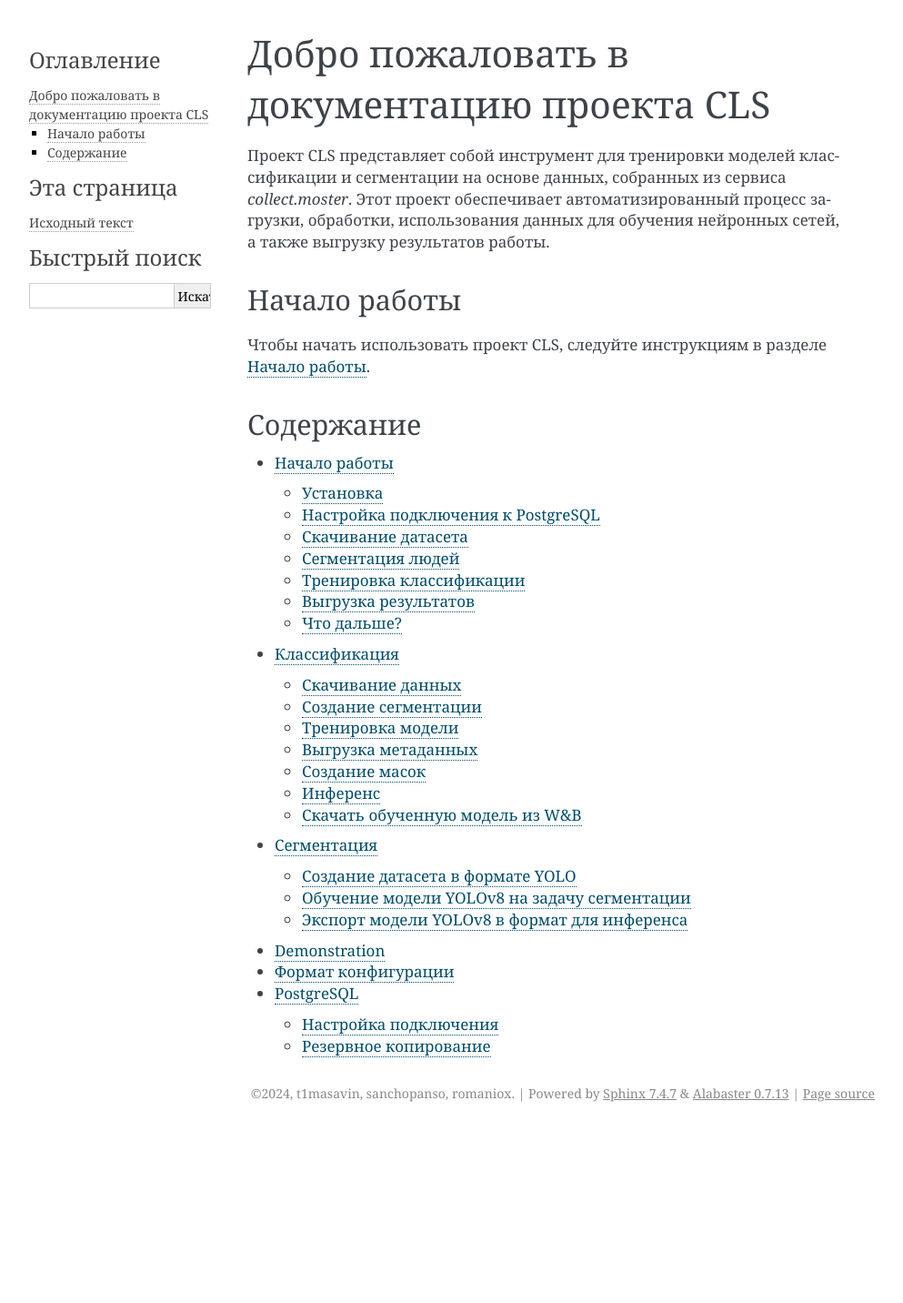
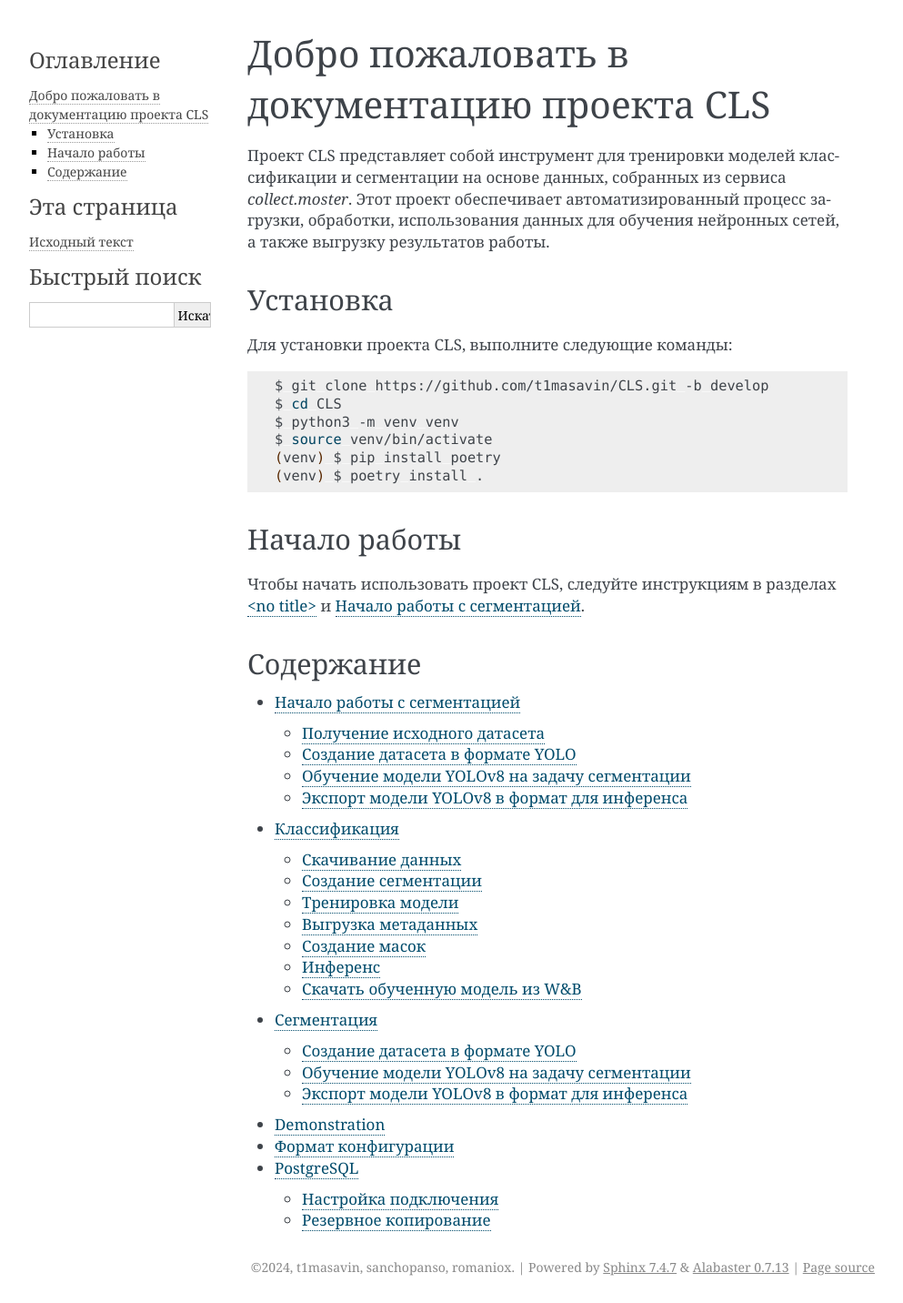
Before and after one commit to SanchoPanso/cls_test, a Sphinx documentation site: the page built from docs/source/index.rst, in a window 1280 px wide. Shown: the whole page at 91% size, without its empty margins (148-1141 px from the left). Built offline with Sphinx 7.4.7, drawn with Linux system fonts in a browser that asks for light colours; before the commit the page ends 1241 px from its top, so only the background shows below that; part of the change alters nothing that is shown.

Commit message:
feat: new get started

```diff
--- /dev/null
+++ b/docs/source/get_started_with_instance_segmentation.rst
@@ -0,0 +1,187 @@
+Начало работы с cегментацией
+============================
+
+`Instance Segmentation <https://paperswithcode.com/task/instance-segmentation>`_ -
+задача компьютерного зрения, целью которой является нахождение отдельных объектов на изображении,
+которое включет в себя определение границ каждого объекта, присвоение каждому объекту метки класса и
+определение попиксельной маски объекта.
+
+В этом разделе описывается процесс подготовки и обучения модели YOLOv8 для задачи инстансной сегментации.
+Он включает в себя описание следующих шагов:
+
+* Создание датасета в формате YOLO
+* Обучение модели YOLOv8 на задачу сегментации
+* Экспорт модели YOLOv8 в формат для инференса
+
+Получение исходного датасета
+-----------------------------
+
+Для тренировки нужны исходные датасеты в формате COCO.
+Скачаем и распакуем демонстрационный датасет
+из общего хранилища (пароль ssh - "password"):
+
+.. code-block:: bash
+
+    mkdir -p segmentation_data_test/initial_datasets
+    scp -P 4000 user@0.0.0.0:/storage/other/segmentation_dataset.zip segmentation_data_test/initial_datasets/segmentation_dataset.zip
+    unzip segmentation_data_test/initial_datasets/segmentation_dataset.zip -d segmentation_data_test/initial_datasets/
+
+python cls/instance_segmentation/create_yolo_dataset.py
+python cls/instance_segmentation/train_yolo_seg.py --model yolov8s-seg.pt --epochs 1
+
+
+Создание датасета в формате YOLO
+--------------------------------
+
+Скрипт create_yolo_dataset.py предназначен для конвертации датасетов, аннотированных в формате COCO,
+в формат, совместимый с моделью YOLO.
+Это первый шаг в подготовке данных для обучения.
+
+Перед использованием скрипта, убедитесь, что исходные датасеты размещены в папке segmentation_data/source_datasets.
+В этой папке должна быть следующая структура:
+
+.. code-block:: bash
+
+    - segmentation_data/source_datasets/
+        - dataset1/
+            - images/
+            - annotations/
+                - instances_default.json
+        - dataset2/
+            - images/
+            - annotations/
+                - instances_default.json
+        -...
+
+
+Скрипт анализирует исходные аннотации COCO, извлекает информацию о положении объектов (bounding boxes)
+ и их классификации, после чего преобразует её в нужный формат.
+
+Использование:
+
+.. code-block:: bash
+
+    python create_yolo_dataset.py --src_dir <path_to_coco_annotations> --dst_dir <path_to_yolo_dataset>
+
+Параметры командной строки:
+
+* --src_dir: путь к папке с исходными датасетами в формате COCO.
+* --dst_dir: путь к папке для сохранения датасета в формате YOLO.
+
+Для примера возьмем датасеты из папки `segmentation_data/source_datasets` и преобразуем их в датасет YOLO в папке `segmentation_data/prepared_datasets/yolo_dataset`:
+
+.. code-block:: bash
+
+    python create_yolo_dataset.py --src_dir segmentation_data/source_datasets --dst_dir segmentation_data/prepared_datasets/yolo_dataset
+
+
+В итоге должна получиться папка со следующей структурой:
+
+.. code-block:: bash
+
+    - segmentation_data/prepared_datasets/yolo_dataset/
+        - train/
+            - images/
+            - labels/
+        - valid/
+            - images/
+            - labels/
+        - data.yaml
+
+
+Обучение модели YOLOv8 на задачу сегментации
+-------------------------------------------
+
+Скрипт train_yolo_seg.py используется для обучения модели YOLOv8, используя подготовленный на предыдущем шаге датасет.
+Этот процесс является вторым шагом в подготовке модели к работе по задаче инстансной сегментации.
+
+Скрипт инициирует обучение модели с возможностью настройки различных параметров,
+таких как количество эпох, размер батча и скорость обучения.
+
+.. note::
+
+    Также для обучения предусмотрена возможность логирования результатов в W&B.
+    Для этого потребуется зарегистрироваться на сервисе https://wandb.ai/ и предоставить api-ключ во время тренировки.
+
+
+Использование:
+
+.. code-block:: bash
+
+    python train_yolo_seg.py --model <path_to_model> --project <name_of_project> --data <path_to_yolo_dataset> --epochs <num_epochs> --batch_size <batch_size>
+
+Параметры командной строки:
+
+* --model: путь к обучаемой модели.
+* --project: название проекта (относительный путь к папке с прогонами)
+* --data: путь к подготовленному датасету в формате YOLO.
+* --epochs: количество эпох для обучения.
+* --batch-size: размер батча.
+
+.. note::
+
+    Проверьте совместимость настроек обучения с вашей аппаратной конфигурацией,
+    особенно при использовании GPU, чтобы избежать проблем с переполнением памяти.
+
+Для примера возмем полученный YOLO датасет в папке `segmentation_data/prepared_datasets/yolo_dataset` и обучим на нем model `yolov8x-seg.pt`.
+Количество эпох поставим равным 1, чтобы быстрее увидеть результат. В реальной ситуации количество эпох обычно начинается от 50.
+Остальные параметры оставим по умолчанию.
+
+.. code-block:: bash
+
+    python train_yolo_seg.py --data segmentation_data/prepared_datasets/yolo_dataset/data.yaml --model yolov8x-seg.pt
+
+
+.. note::
+
+    Для тренировки используется библиотека ultralytics.
+    Поэтому при необходимости более тонкой настройки параметров, стоит обратиться к ней.
+
+
+После того, как тренировка закончилась, появится папка `yolov8_seg_runs`, в которой будут лежать результаты тренировки.
+Помимо прочих результатов, в папке с прогоном можно найти натренированную модель `best.pt`.
+
+.. code-block:: bash
+
+    - yolov8_seg_runs/
+        - train/
+            - weights/
+                - best.pt
+                - last.pt
+            - ...
+
+
+Экспорт модели YOLOv8 в формат для инференса
+--------------------------------------------
+
+Для того, чтобы обеспечить эффективную работу полученной сети и совместимость с Triton Inference Server,
+ее необходимо конвертировать в соответствующий формат.
+Возьмем полученную модель `best.pt` и преобразуем ее, воспользуйтесь следующей командой:
+
+.. code-block:: bash
+
+    python export_to_trt.py --src_path yolov8_seg_runs/train/weights/best.pt --dst_path segmentation_data/inference_models/new_model
+
+
+После этого в segmentation_data/inference_models/new_model появится папки с моделью в формате TensorRT
+и в формате ONNX с файлами конфигурации для работы с Triton:
+
+.. code_block:: bash
+
+    - new_model/
+        - model_onnx/
+            - 1/
+                - model.onnx
+                - meta.json
+            - config.pbtxt
+
+        - model_trt/
+            - 1/
+                - model.plan
+                - meta.json
+            - config.pbtxt
+
+
+Папки `model_onnx` и `model_trt` - модели для инференса для репозитория моделей в Triton Server.
+Наиболее оптимальной является `model_trt` и она используется по умолчанию.
+Для ее запуска разместите ее в репозитории моделей.
--- a/docs/source/index.rst
+++ b/docs/source/index.rst
@@ -5,18 +5,33 @@
 собранных из сервиса `collect.moster`. Этот проект обеспечивает автоматизированный процесс
 загрузки, обработки, использования данных для обучения нейронных сетей, а также выгрузку результатов работы.
 
+Установка
+---------
+
+Для установки проекта CLS, выполните следующие команды:
+
+.. code-block:: bash
+
+   $ git clone https://github.com/t1masavin/CLS.git -b develop
+   $ cd CLS
+   $ python3 -m venv venv
+   $ source venv/bin/activate
+   (venv) $ pip install poetry
+   (venv) $ poetry install .
+
 Начало работы
 -------------
 
-Чтобы начать использовать проект CLS, следуйте инструкциям в разделе :doc:`get_started`.
-
+Чтобы начать использовать проект CLS, следуйте инструкциям
+в разделах :doc:`get_started_with_classification` и :doc:`get_started_with_instance_segmentation`.
 
 Содержание
 ----------
 
 .. toctree::
 
-   get_started
+   get_started_with_classification
+   get_started_with_instance_segmentation
    classification
    instance_segmentation
    demonstration
```
Also changed, not shown: docs/source/get_started_with_classification.rst (added).
